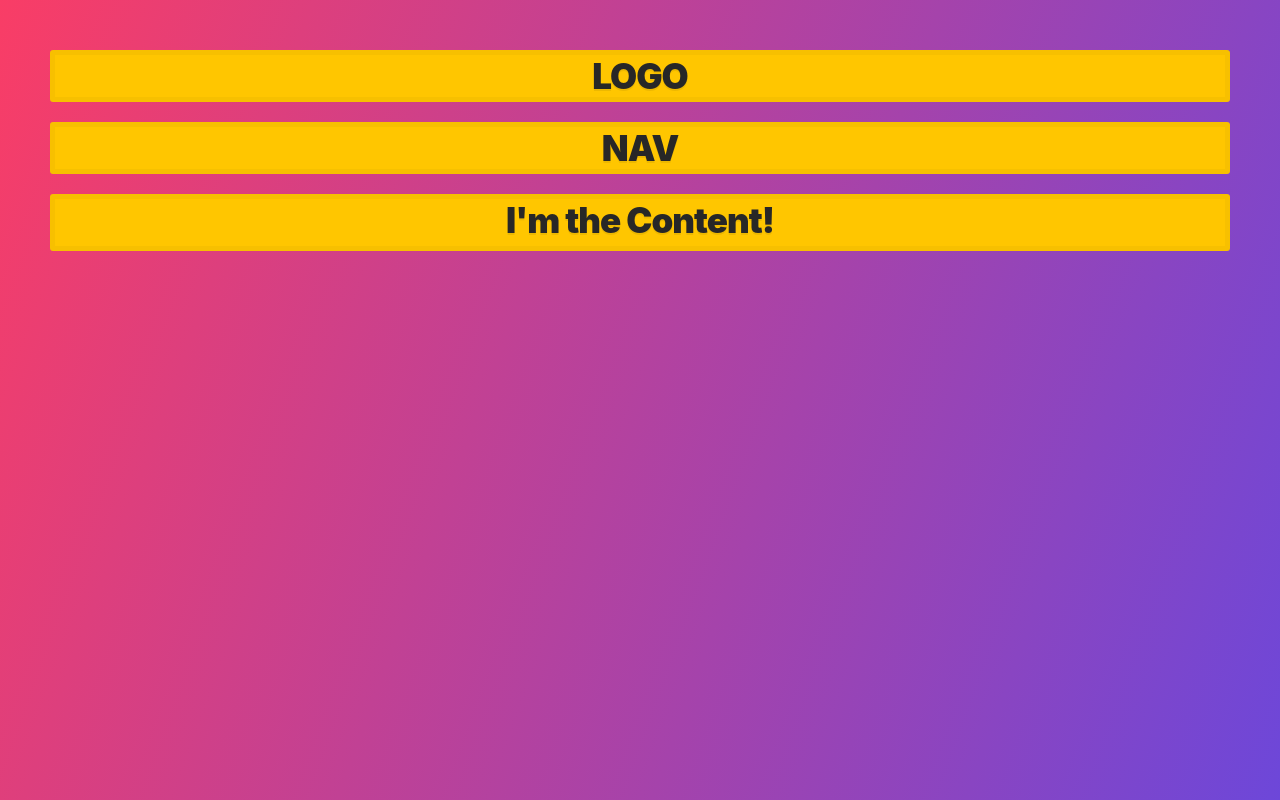
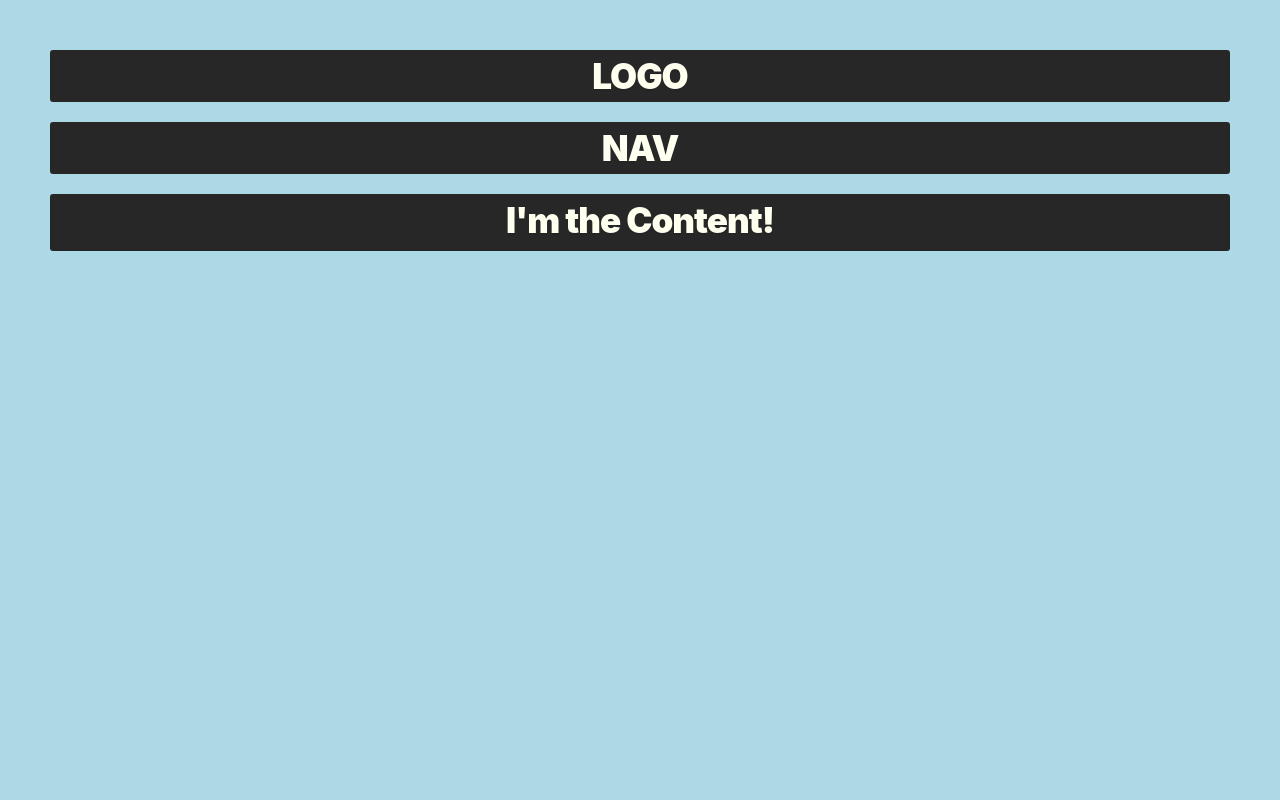
Before and after one commit to lmerkure/front-end-interview, a plain HTML site: page position-elements/index.html in a window 1280 px wide. Drawn offline with Linux system fonts and the light colour scheme.

Commit message:
Change base files

```diff
--- a/position-elements/style.css
+++ b/position-elements/style.css
@@ -34,8 +34,7 @@ html {
 }
 
 body {
-  background-image: url("./images/topography.svg"),
-    linear-gradient(110deg, #f93d66, #6d47d9);
+  background-color: lightblue;
   background-size: 340px, auto;
   min-height: calc(100vh - 100px);
   margin: 50px;
@@ -61,7 +60,8 @@ h6 {
   border: 5px solid rgba(0, 0, 0, 0.03);
   border-radius: 3px;
   font-size: 35px;
-  background-color: var(--yellow); /* best colour */
+  background-color: var(--black); /* best colour */
+  color: ivory;
 }
 
 .item p {
```
